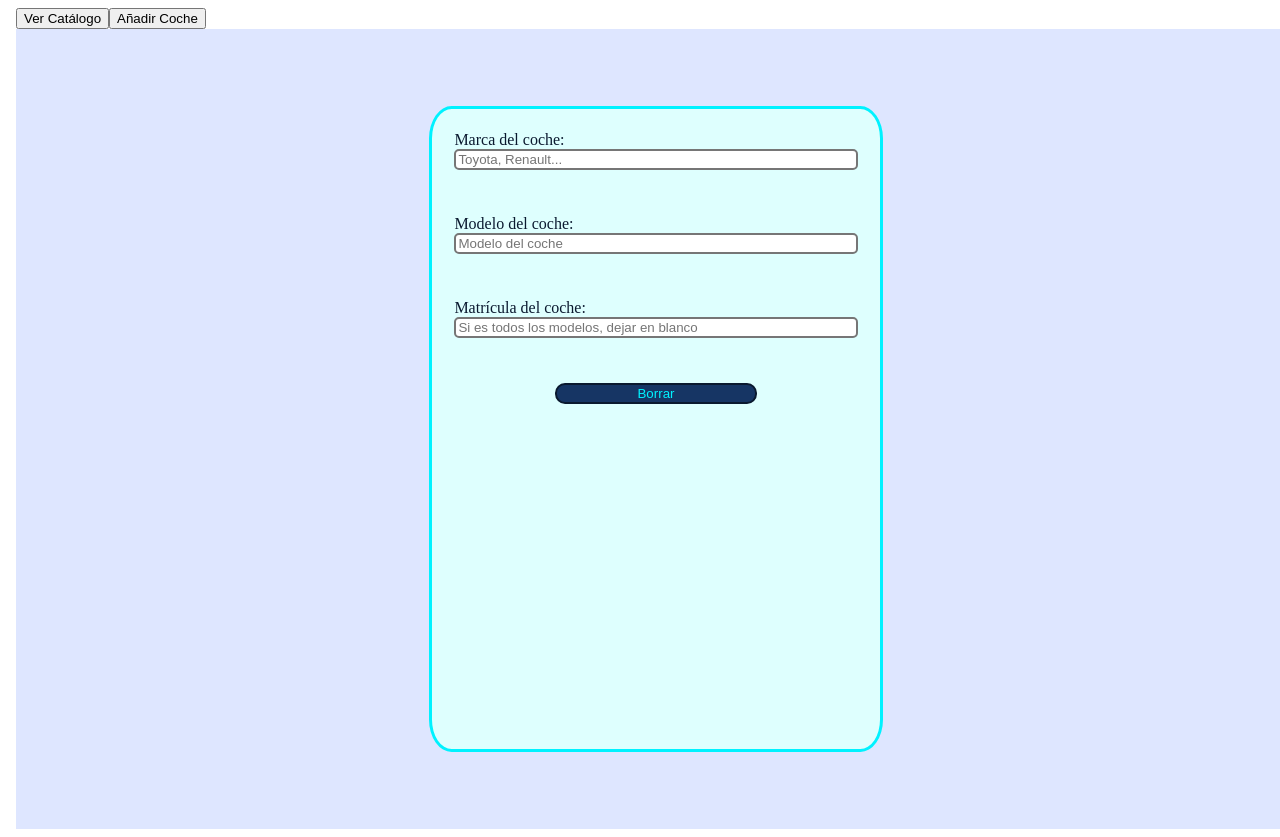
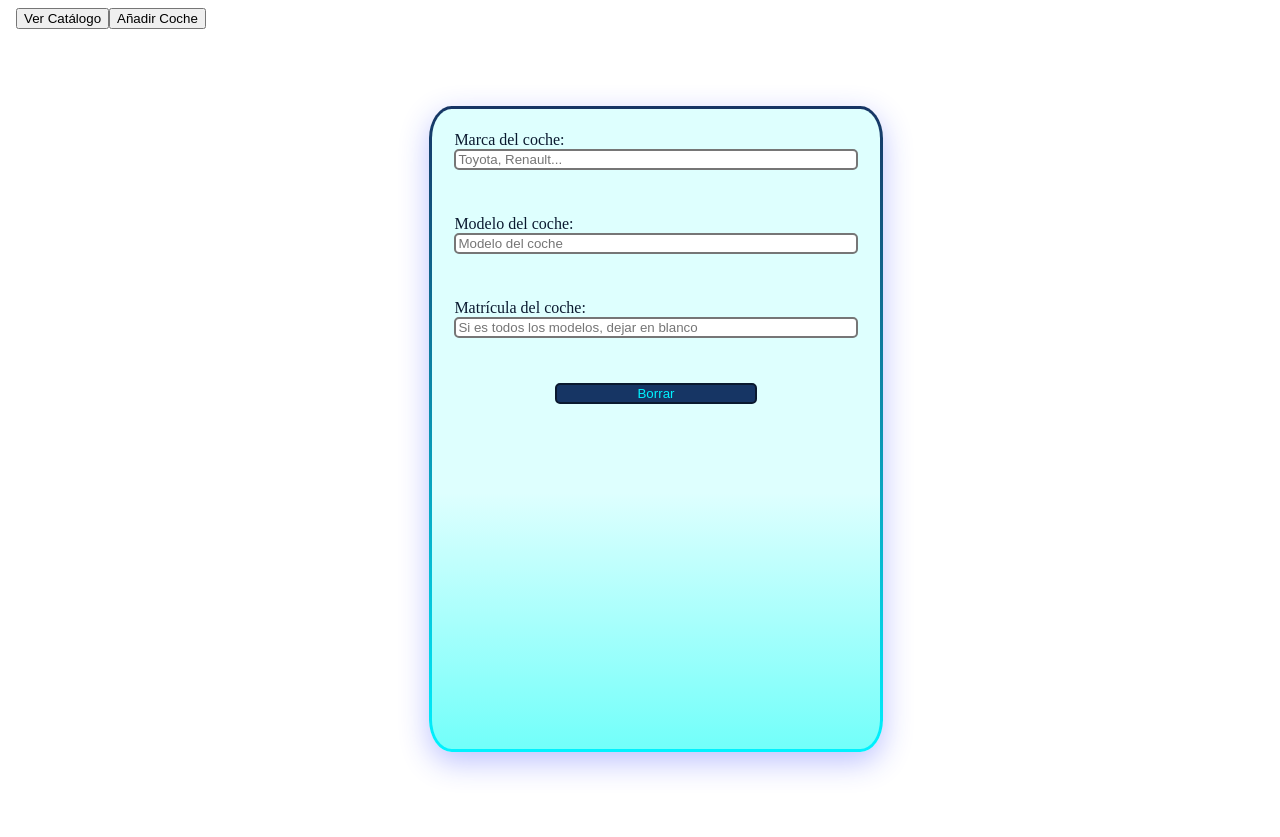
Before and after one commit to TL47/catalogoCoches, an Angular app: page /delete in a window 1280 px wide. Built offline with nearby package versions, Linux system fonts and the light colour scheme.

Commit message:
Gradiantes
Se añadieron gradiantes a la interfaz.

```diff
--- a/src/app/delete/delete.css
+++ b/src/app/delete/delete.css
@@ -1,25 +1,25 @@
 body {
     display: flex;
     justify-content: center;
+    align-items: center;
     height: 100vh;
     width: 100vw;
     margin: 0;
     padding: 0;
-    background-color: rgb(222, 230, 255);
 }
 form {
     display: flex;
     flex-direction: column;
-    align-self: center;
-    justify-self: center;
 
-    background-color: #defffe;
+    background: linear-gradient(#defffe 60%, #72fffa) padding-box,
+    linear-gradient(180deg, #163564, #00F2FF) border-box;
     width: 35%;
     height: 80%;
-    border-style: solid;
-    border-width: 0.3vi;
-    border-color: #00F2FF;
+
+    border: 0.3vi solid transparent;
     border-radius: 5%;
+
+    box-shadow: 0 10px 30px rgba(38, 52, 255, 0.3);
 }
 .input {
     display: flex;
@@ -41,5 +41,5 @@ button {
     color:#00F2FF;
     border-style: solid;
     border-color: #0A192F;
-    border-radius: 10px;
+    border-radius: 5px;
 }
```
